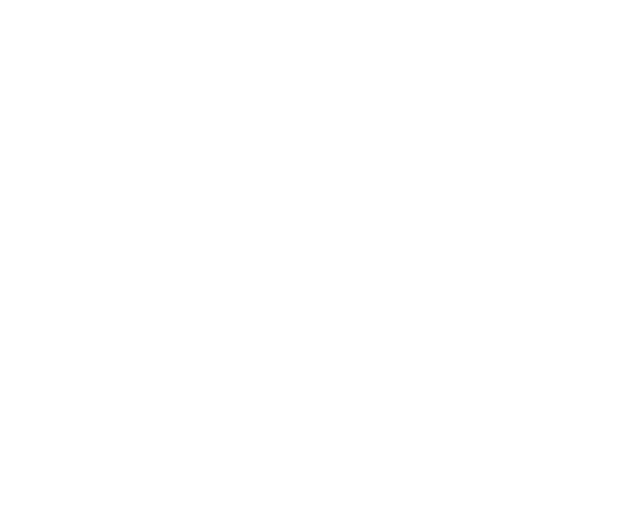
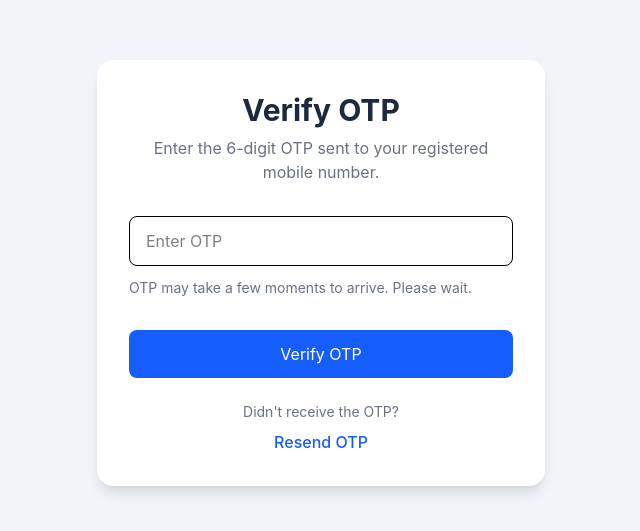
Before and after one commit to code-anandhu/eduhome-student-dashboard, a React (Vite) app: page /verify-otp in a window 1280 px wide. Shown: the part 127-658 px from the top of the page, without its empty margins (319-959 px from the left). Built offline with nearby package versions, Linux system fonts and the light colour scheme.

Commit message:
Update dashboard routing and recent video navigation

```diff
--- a/src/components/dashboard/RecentVideoCard.jsx
+++ b/src/components/dashboard/RecentVideoCard.jsx
@@ -1,3 +1,6 @@
+import { useNavigate } from "react-router-dom";
+
+
 function RecentVideoCard({
   title,
   duration,
@@ -6,6 +9,7 @@
   course,
   chapter,
 }) {
+  const navigate = useNavigate();
 
   const thumbnailUrl = (() => {
     if (!thumbnail) return "https://placehold.co/600x400";
@@ -16,6 +20,10 @@
       return thumbnail;
     }
   })();
+
+  const handleWatchNow = () => {
+    navigate(`/videoplayers/${id}`);
+  };
 
   return (
 
@@ -73,6 +81,7 @@
       </p>
 
       <button
+        onClick={handleWatchNow}
         className="mt-5 w-full bg-blue-600 hover:bg-blue-700 text-white py-2.5 rounded-lg transition"
       >
         Watch Now
--- a/src/firebase/firebase.js
+++ b/src/firebase/firebase.js
@@ -12,6 +12,7 @@
   measurementId: "G-SCBM6PCWPB"
 };
 
+
 const app = initializeApp(firebaseConfig);
 const analytics = getAnalytics(app);
 
--- a/src/main.jsx
+++ b/src/main.jsx
@@ -6,7 +6,7 @@
 
 createRoot(document.getElementById('root')).render(
   <StrictMode>
-    <BrowserRouter basename="/login">
+    <BrowserRouter>
     <App />
     </BrowserRouter>
   </StrictMode>,
--- a/src/pages/auth/VerifyOtp.jsx
+++ b/src/pages/auth/VerifyOtp.jsx
@@ -1,6 +1,6 @@
 import { useState } from "react";
 import { useNavigate, useLocation } from "react-router-dom";
-import { studentLogin } from "../../services/authService";
+import { studentLogin, sendOtp } from "../../services/authService";
 
 function VerifyOtp() {
 
@@ -14,6 +14,47 @@
 
     const [otp, setOtp] = useState("");
     const [error, setError] = useState("");
+
+    const [resending, setResending] = useState(false);
+    const [resendCooldown, setResendCooldown] = useState(0);
+
+
+    const handleResendOtp = async () => {
+        if (resendCooldown > 0 || resending) return;
+
+        try {
+            setError("");
+            setResending(true);
+
+            const newConfirmationResult = await sendOtp(mobile);
+
+            window.confirmationResult = newConfirmationResult;
+
+            setResendCooldown(30);
+
+            const timer = setInterval(() => {
+                setResendCooldown((prev) => {
+                    if (prev <= 1) {
+                        clearInterval(timer);
+                        return 0;
+                    }
+
+                    return prev - 1;
+                });
+            }, 1000);
+
+        } catch (err) {
+            console.error(err);
+
+            setError(
+                err.response?.data?.message ||
+                err.message ||
+                "Unable to resend OTP. Please try again."
+            );
+        } finally {
+            setResending(false);
+        }
+    };
 
     const handleVerify = async () => {
         try {
@@ -139,11 +180,19 @@
                     </p>
 
                     <button
-                        className="mt-2 text-blue-600 font-medium hover:text-blue-700 transition"
+                        onClick={handleResendOtp}
+                        disabled={resending || resendCooldown > 0}
+                        className={`mt-2 font-medium transition ${resendCooldown > 0 || resending
+                                ? "text-gray-400 cursor-not-allowed"
+                                : "text-blue-600 hover:text-blue-700"
+                            }`}
                     >
-
-                        Resend OTP
-
+                        {resending
+                            ? "Sending OTP..."
+                            : resendCooldown > 0
+                                ? `Resend OTP in ${resendCooldown}s`
+                                : "Resend OTP"
+                        }
                     </button>
 
                 </div>
--- a/src/pages/dashboard/Dashboard.jsx
+++ b/src/pages/dashboard/Dashboard.jsx
@@ -145,6 +145,7 @@
             recentVideos.map((video) => (
               <RecentVideoCard
                 key={video.id}
+                id={video.id}
                 title={video.title}
                 duration={video.duration}
                 thumbnail={video.thumbnail}
--- a/src/routes/AppRoutes.jsx
+++ b/src/routes/AppRoutes.jsx
@@ -20,7 +20,7 @@
     <Routes>
       <Route element={<AuthLayout />}>
         {/* <Route path='/' element={<Login />} /> */}
-        <Route path='/' element={<Login />} />
+        <Route path='/login' element={<Login />} />
         <Route path='/verify-otp' element={<VerifyOtp />} />
       </Route>
 
```
